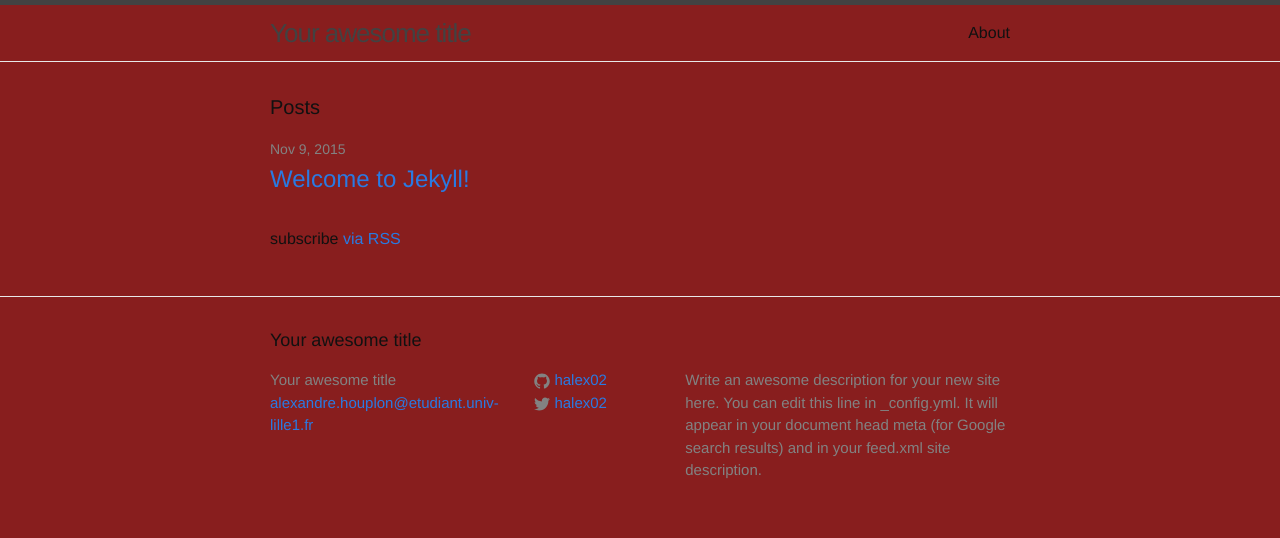
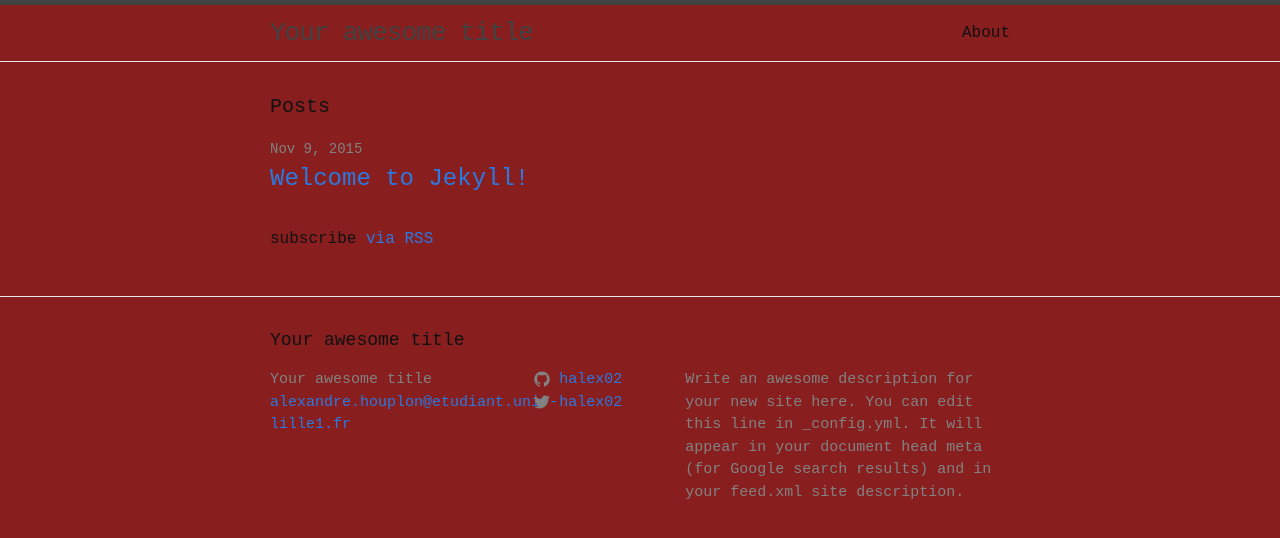
Before and after one commit to halex02/halex02.github.io, a Jekyll site: the page built from index.html, in a window 1280 px wide. Shown: the top 538 px of the page. Built offline with Jekyll 4.4.1, drawn with Linux system fonts in a browser that asks for light colours.

Commit message:
modif police

```diff
--- a/css/main.scss
+++ b/css/main.scss
@@ -6,7 +6,7 @@
 
 
 // Our variables
-$base-font-family: "Helvetica Neue", Helvetica, Arial, sans-serif;
+$base-font-family: monospace;
 $base-font-size:   16px;
 $base-font-weight: 400;
 $small-font-size:  $base-font-size * 0.875;
```
